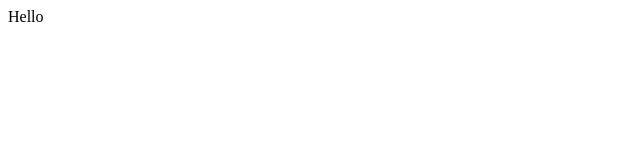
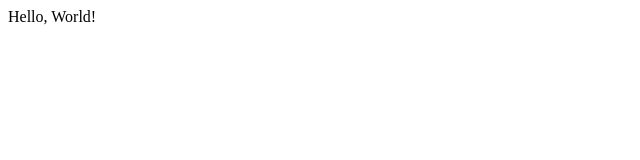
Before and after one commit to YuansiTian/Web-Design, a plain HTML site: page index.html in a window 1280 px wide. Shown: the full height of the page, 0-640 px from the left. Drawn offline with Linux system fonts and the light colour scheme.

Commit message:
Modify index.html

```diff
--- a/index.html
+++ b/index.html
@@ -8,7 +8,7 @@
 </head>
 
 <body>
-    <div>Hello</div>
+    <div>Hello, World!</div>
 </body>
 
 </html>
```
